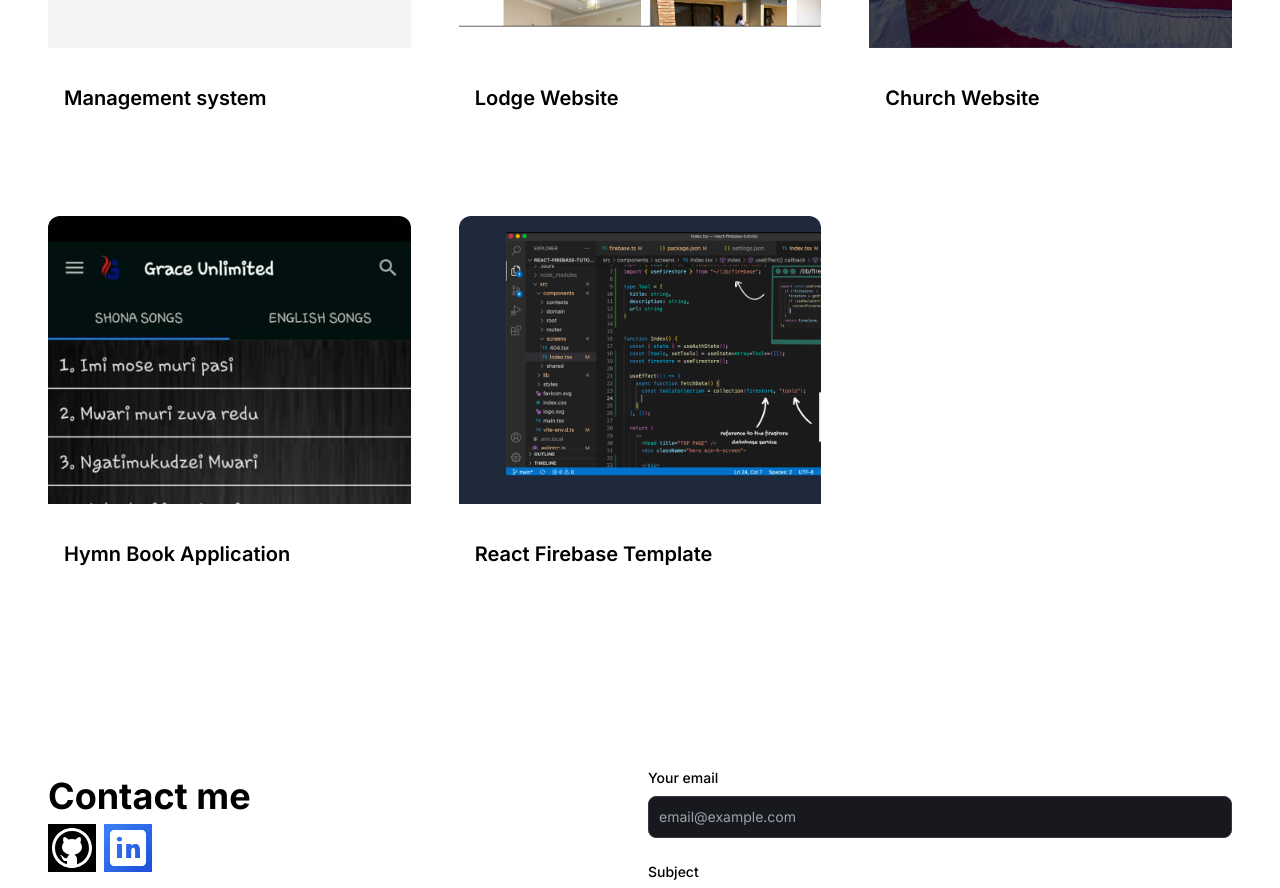
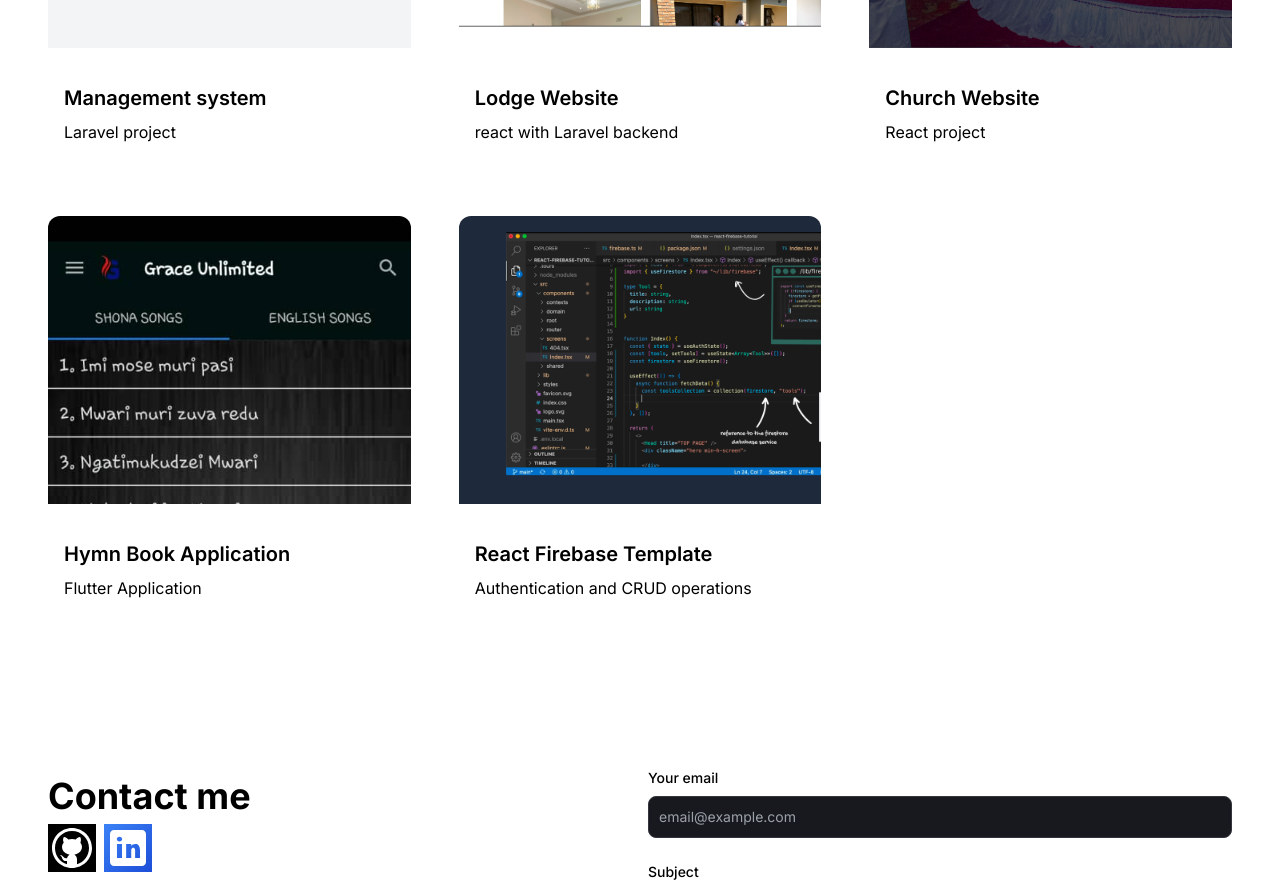
Before and after one commit to Ashwin2926/portfolio-nextjs, a Next.js app: page /portfolio-nextjs/ in a window 1280 px wide. Shown: the part 1900-2788 px from the top of the page. Built offline with nearby package versions, Linux system fonts and the light colour scheme.

Commit message:
commit colors

```diff
--- a/src/app/components/ProjectCard.jsx
+++ b/src/app/components/ProjectCard.jsx
@@ -26,7 +26,7 @@ const ProjectCard = ({ imgUrl, title, description, gitUrl, previewUrl }) => {
       </div>
       <div className="text-black rounded-b-xl mt-3 bg-white py-6 px-4">
         <h5 className="text-xl font-semibold mb-2">{title}</h5>
-        <p className="text-[#ffffff]">{description}</p>
+        <p className="text-[#000000]">{description}</p>
       </div>
     </div>
   );
--- a/src/app/globals.css
+++ b/src/app/globals.css
@@ -1379,7 +1379,7 @@ body {
 }
 
 .dark-nav{
-  background: linear-gradient(to bottom right, #3b82f6, #1d4ed8);
+  background: #0077b6;
   transition: 0.5s;
 }
 
```
